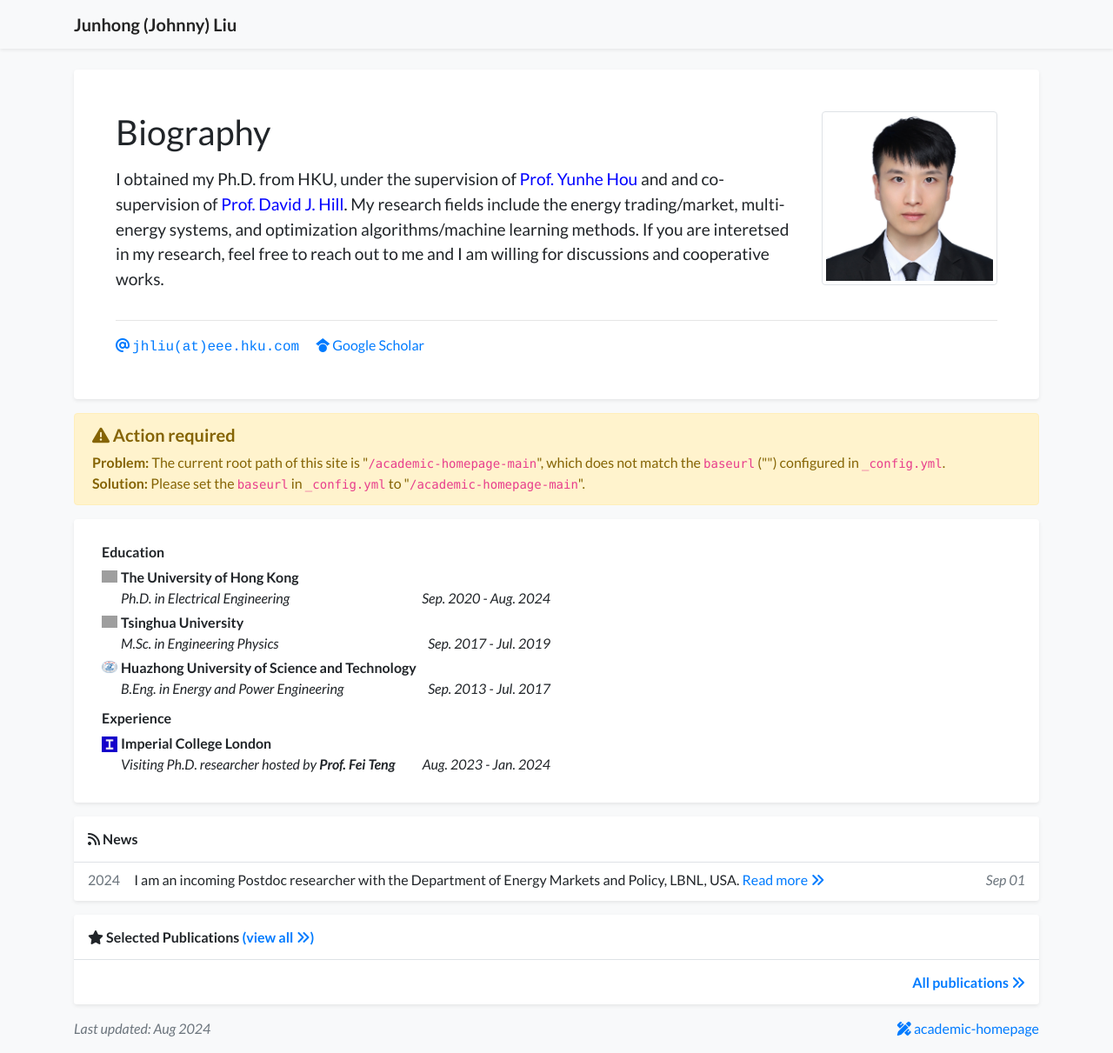
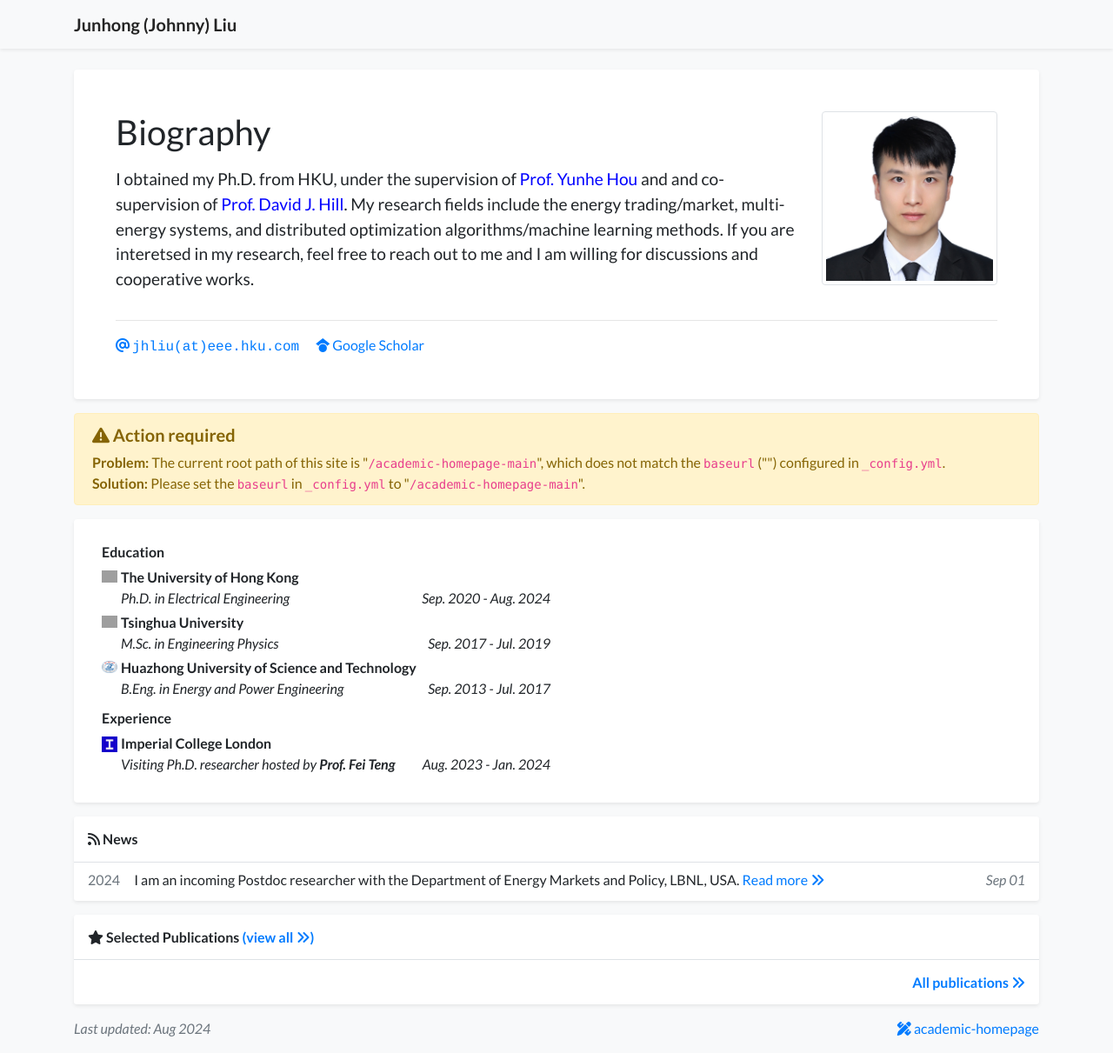
Before and after one commit to johnny-eee/academic-homepage-main, a Jekyll site: the page built from index.html, in a window 1280 px wide and 1211 px high. Shown: the whole window at 87% size. Built offline with Jekyll 4.4.1, drawn with Linux system fonts in a browser that asks for light colours; a style sheet for code colours, icons or effects is not loaded; grey boxes are pictures that could not be loaded.

Commit message:
Update profile.yml

```diff
--- a/_data/profile.yml
+++ b/_data/profile.yml
@@ -22,7 +22,7 @@
 short_bio: >-
   <p>
    <big> I obtained my Ph.D. from HKU, under the supervision of <a href="https://www.eee.hku.hk/people/yhhou/" style="color: blue;">Prof. Yunhe Hou</a> and and co-supervision of <a href="https://www.eee.hku.hk/people/dhill/" style="color: blue;">Prof. David J. Hill</a>.
-   My research fields include the energy trading/market, multi-energy systems, and optimization algorithms/machine learning methods. If you are interetsed in my research, feel free to reach out to me and I am willing for discussions and cooperative works.</big>
+   My research fields include the energy trading/market, multi-energy systems, and distributed optimization algorithms/machine learning methods. If you are interetsed in my research, feel free to reach out to me and I am willing for discussions and cooperative works.</big>
   </p>
 
 portrait_url: /assets/images/photos/portrait.jpg
```
